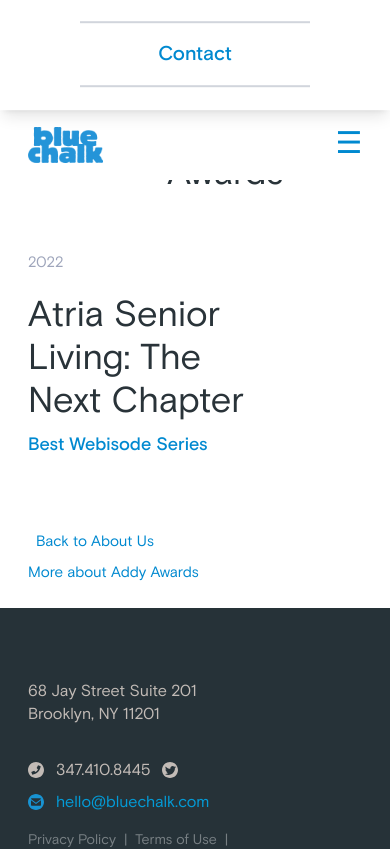
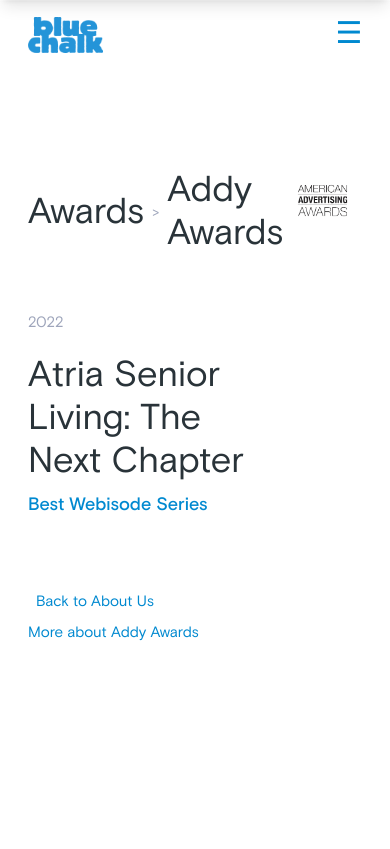
Before and after one commit to TalhaAsif129/blue_chalkdesign-, a React (Vite) app: page /awardpage in a window 390 px wide. Shown: the top 849 px of the page. Built offline with nearby package versions, Linux system fonts and the light colour scheme.

Commit message:
feat: fix navbar disturbance issue

```diff
--- a/src/App.css
+++ b/src/App.css
@@ -76,23 +76,105 @@
 /* =========================================
    PAGE TRANSITION
 ========================================= */
-/* =========================================
-   ROUTE TRANSITION
-========================================= */
+/* ============================================
+   NAVBAR FIX - IMPORTANT
+============================================ */
+.navbar {
+  position: fixed;
+  top: 0;
+  left: 0;
+  right: 0;
+  z-index: 1000;
+  background: #ffffff; /* Change to your navbar color */
+  box-shadow: 0 2px 10px rgba(0, 0, 0, 0.1);
+  width: 100%;
+  height: 80px; /* Adjust according to your navbar height */
+  display: flex;
+  align-items: center;
+}
 
+/* Main content - Push down to avoid navbar overlap */
+.main-content {
+  padding-top: 80px; /* Must match navbar height */
+  min-height: 100vh;
+  width: 100%;
+  position: relative;
+}
+
+/* ============================================
+   ANIMATED LAYOUT WRAPPER
+============================================ */
+.animated-page-wrapper {
+  width: 100%;
+  min-height: calc(100vh - 80px);
+  position: relative;
+  overflow: hidden;
+}
+
+.animated-page-content {
+  width: 100%;
+  min-height: calc(100vh - 80px);
+  position: relative;
+}
+
+/* ============================================
+   PAGE TRANSITIONS
+============================================ */
+
+/* No animation */
+.page-normal {
+  transform: translateY(0);
+  opacity: 1;
+}
+
+/* Page visible after animation */
+.page-visible {
+  transform: translateY(0);
+  opacity: 1;
+}
+
+/* HOME -> OTHER PAGE (Bottom to Top) */
+.page-enter-from-bottom {
+  animation: slideUp 0.8s cubic-bezier(0.77, 0, 0.175, 1) forwards;
+}
+
+@keyframes slideUp {
+  0% {
+    transform: translateY(100vh);
+    opacity: 0;
+  }
+  100% {
+    transform: translateY(0);
+    opacity: 1;
+  }
+}
+
+/* OTHER PAGE -> HOME (Top to Bottom) */
+.page-enter-from-top {
+  animation: slideDown 0.8s cubic-bezier(0.77, 0, 0.175, 1) forwards;
+}
+
+@keyframes slideDown {
+  0% {
+    transform: translateY(-100vh);
+    opacity: 0;
+  }
+  100% {
+    transform: translateY(0);
+    opacity: 1;
+  }
+}
+
+/* ============================================
+   ROUTE TRANSITION (For Allroutes)
+============================================ */
 .route-transition {
   width: 100%;
   min-height: 100vh;
+  position: relative;
 }
 
-
-/* =========================================
-   HOME -> ABOUT / WORK / NEWS / CONTACT
-
-   New page comes from BOTTOM
-   Bottom -> Top
-========================================= */
-
+/* HOME -> OTHER PAGE */
 .route-home-to-page {
   animation: homeToPage 0.8s cubic-bezier(0.77, 0, 0.175, 1) both;
 }
@@ -101,20 +183,12 @@
   from {
     transform: translateY(100vh);
   }
-
   to {
     transform: translateY(0);
   }
 }
 
-
-/* =========================================
-   ABOUT / WORK / NEWS / CONTACT -> HOME
-
-   Home comes from TOP
-   Top -> Bottom
-========================================= */
-
+/* OTHER PAGE -> HOME */
 .route-page-to-home {
   animation: pageToHome 0.8s cubic-bezier(0.77, 0, 0.175, 1) both;
 }
@@ -123,19 +197,33 @@
   from {
     transform: translateY(-100vh);
   }
-
   to {
     transform: translateY(0);
   }
 }
 
-
-/* =========================================
-   OTHER PAGE -> OTHER PAGE
-
-   NO ANIMATION
-========================================= */
-
+/* OTHER PAGE -> OTHER PAGE */
 .route-no-animation {
   transform: translateY(0);
 }
+
+/* ============================================
+   RESPONSIVE FIXES
+============================================ */
+@media (max-width: 768px) {
+  .navbar {
+    height: 60px;
+  }
+
+  .main-content {
+    padding-top: 60px;
+  }
+
+  .animated-page-wrapper {
+    min-height: calc(100vh - 60px);
+  }
+
+  .animated-page-content {
+    min-height: calc(100vh - 60px);
+  }
+}
--- a/src/components/layout/AnimatedLayout.jsx
+++ b/src/components/layout/AnimatedLayout.jsx
@@ -3,10 +3,8 @@
 
 const AnimatedLayout = () => {
   const location = useLocation();
-
   const previousPath = useRef(location.pathname);
-
-  const [animationClass, setAnimationClass] = useState("");
+  const [animationClass, setAnimationClass] = useState("page-normal");
 
   useEffect(() => {
     const previous = previousPath.current;
@@ -15,25 +13,21 @@
     const fromHome = previous === "/";
     const toHome = current === "/";
 
-    // HOME -> OTHER PAGE
+    // HOME -> OTHER PAGE (Bottom to Top)
     if (fromHome && !toHome) {
       setAnimationClass("page-enter-from-bottom");
-
       setTimeout(() => {
         setAnimationClass("page-visible");
       }, 50);
     }
-
-    // OTHER PAGE -> HOME
+    // OTHER PAGE -> HOME (Top to Bottom)
     else if (!fromHome && toHome) {
       setAnimationClass("page-enter-from-top");
-
       setTimeout(() => {
         setAnimationClass("page-visible");
       }, 50);
     }
-
-    // OTHER PAGE -> OTHER PAGE
+    // OTHER PAGE -> OTHER PAGE (No animation)
     else {
       setAnimationClass("page-normal");
     }
@@ -42,8 +36,10 @@
   }, [location.pathname]);
 
   return (
-    <div className={`page-wrapper ${animationClass}`}>
-      <Outlet />
+    <div className={`animated-page-wrapper ${animationClass}`}>
+      <div className="animated-page-content">
+        <Outlet />
+      </div>
     </div>
   );
 };
--- a/src/components/layout/Layout.jsx
+++ b/src/components/layout/Layout.jsx
@@ -3,16 +3,15 @@
 
 import Navbar from "./Navbar";
 import Footer from "./Footer";
+import AnimatedLayout from "./AnimatedLayout"; // Import AnimatedLayout
 
 const Layout = () => {
   return (
     <>
       <Navbar />
-
-      <main>
-        <Outlet />
+      <main className="main-content">
+        <AnimatedLayout /> {/* Call AnimatedLayout here */}
       </main>
-
       <Footer />
     </>
   );
--- a/src/components/work/AllProjectwork.jsx
+++ b/src/components/work/AllProjectwork.jsx
@@ -828,7 +828,7 @@
   return (
     <div className="max-w-[1440px] ">
       {/* Navigation Bar */}
-      <nav className="flex justify-between items-start py-6 border-gray-100 mb-8 flex-wrap gap-4">
+      {/* <nav className="flex justify-between items-start py-6 border-gray-100 mb-8 flex-wrap gap-4">
         <div className="flex gap-4 md:gap-10 items-start flex-wrap">
           {navItems.map((item) => (
             <a
@@ -844,7 +844,7 @@
             </a>
           ))}
         </div>
-      </nav>
+      </nav> */}
 
       {/* Portfolio Filter */}
       <div ref={portfolioRef} className="w-full js-portfolio-variety-1">
```
